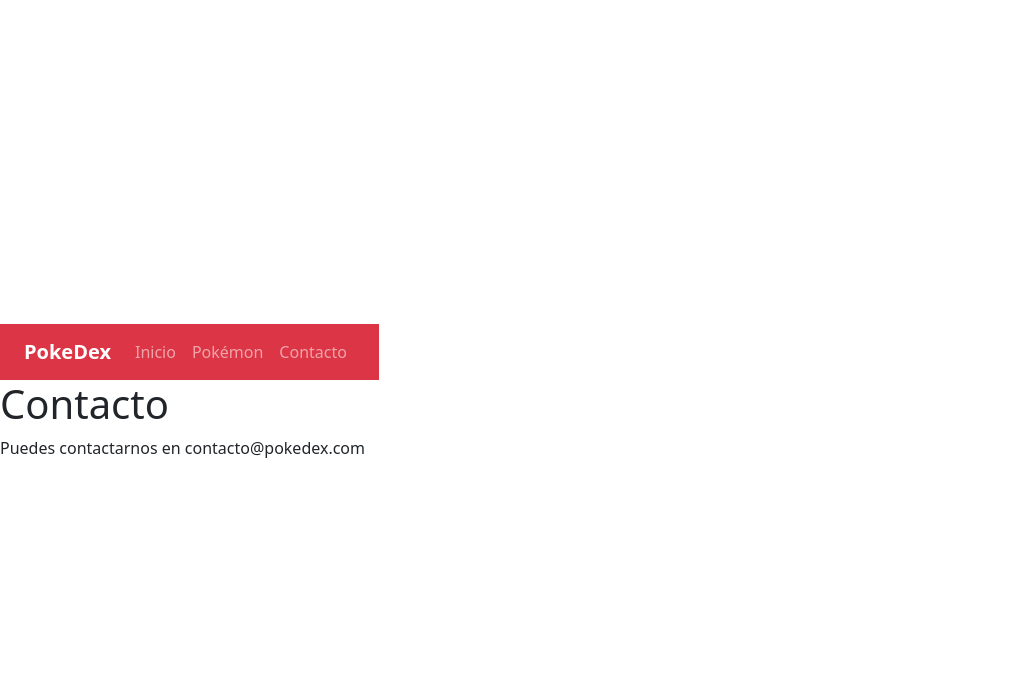
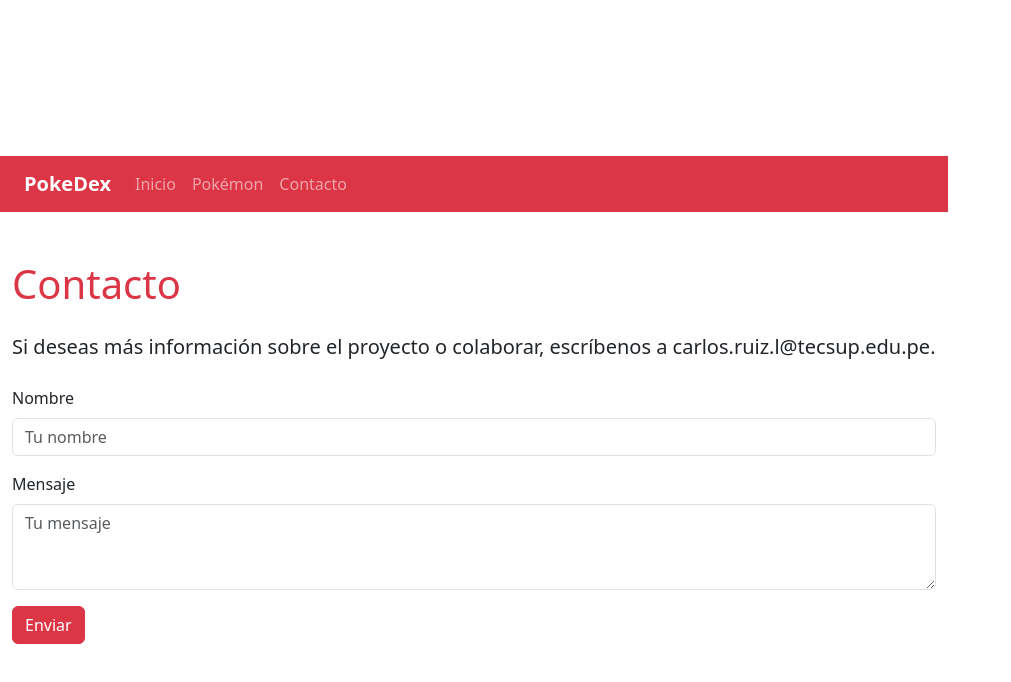
Before and after one commit to CarloZD/pokedex-react, a React (Vite) app: page /contact in a window 1280 px wide. Shown: the top 682 px of the page, without its empty margins (0-1011 px from the left). Built offline with nearby package versions, Linux system fonts and the light colour scheme.

Commit message:
Arreglos en contact e Items

```diff
--- a/src/pages/Contact.jsx
+++ b/src/pages/Contact.jsx
@@ -1,8 +1,22 @@
 export default function Contact() {
   return (
-    <div>
-      <h1>Contacto</h1>
-      <p>Puedes contactarnos en contacto@pokedex.com</p>
+    <div className="container mt-5">
+      <h1 className="mb-4 text-danger"> Contacto</h1>
+      <p className="lead">
+        Si deseas más información sobre el proyecto o colaborar,
+        escríbenos a <strong>carlos.ruiz.l@tecsup.edu.pe</strong>.
+      </p>
+      <form className="mt-4">
+        <div className="mb-3">
+          <label className="form-label">Nombre</label>
+          <input type="text" className="form-control" placeholder="Tu nombre" />
+        </div>
+        <div className="mb-3">
+          <label className="form-label">Mensaje</label>
+          <textarea className="form-control" rows="3" placeholder="Tu mensaje"></textarea>
+        </div>
+        <button type="button" className="btn btn-danger">Enviar</button>
+      </form>
     </div>
   );
 }
--- a/src/pages/Items.jsx
+++ b/src/pages/Items.jsx
@@ -41,32 +41,36 @@ export default function Items() {
     localStorage.setItem("favs", JSON.stringify(updated));
   };
 
-  if (loading) return <p style={{ textAlign: "center" }}>⏳ Cargando pokémones...</p>;
+  if (loading) return (
+  <div className="d-flex justify-content-center mt-5">
+    <div className="spinner-border text-danger" role="status">
+      <span className="visually-hidden">Cargando...</span>
+    </div>
+  </div>
+);
 
 return (
-    <div style={{ padding: "1rem" }}>
-      <h1>🔍 Lista de Pokémon</h1>
-      <div style={{
-        display: "grid",
-        gridTemplateColumns: "repeat(auto-fill, minmax(150px, 1fr))",
-        gap: "1rem"
-      }}>
+  <div className="container mt-4">
+    <h1 className="mb-4 text-center text-danger">🔍 Lista de Pokémon</h1>
+    <div className="row">
       {pokemons.map((poke) => {
         const isFav = favorites.includes(poke.name);
         return (
-            <div key={poke.name} style={{
-              border: "1px solid #ccc",
-              borderRadius: "8px",
-              padding: "1rem",
-              textAlign: "center"
-            }}>
-              <img src={poke.image} alt={poke.name} width={100} />
-              <h3 style={{ textTransform: "capitalize" }}>{poke.name}</h3>
-              <p>Altura: {poke.height}</p>
-              <p>Peso: {poke.weight}</p>
-              <button onClick={() => toggleFav(poke.name)}>
+          <div key={poke.name} className="col-md-3 col-sm-6 mb-4">
+            <div className="card shadow-sm text-center p-3">
+              <img src={poke.image} className="card-img-top mx-auto" style={{ width: "100px" }} />
+              <div className="card-body">
+                <h5 className="card-title text-capitalize">{poke.name}</h5>
+                <p className="card-text">Altura: {poke.height}</p>
+                <p className="card-text">Peso: {poke.weight}</p>
+                <button
+                  onClick={() => toggleFav(poke.name)}
+                  className={`btn ${isFav ? "btn-outline-danger" : "btn-danger"}`}
+                >
                   {isFav ? " Quitar" : " Favorito"}
                 </button>
+              </div>
+            </div>
           </div>
         );
       })}
```
Lines whose indentation alone changed are shown as unchanged.
